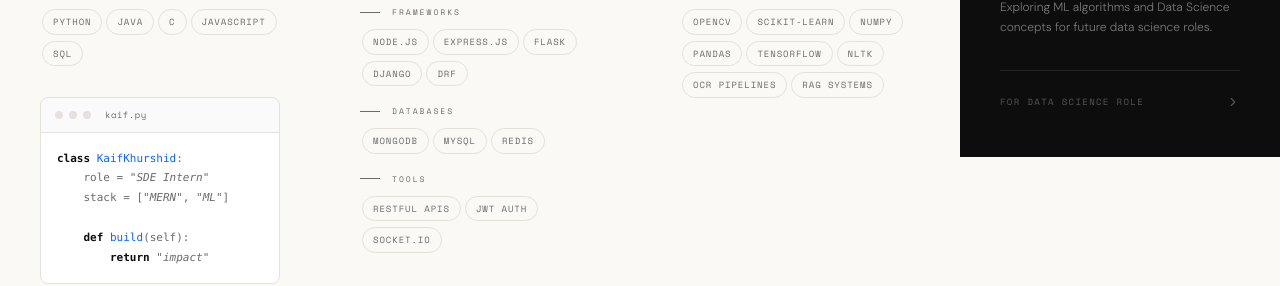
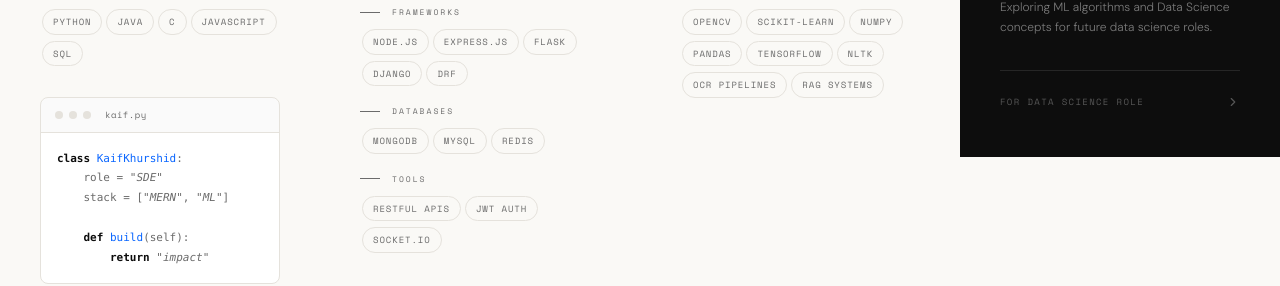
Before and after one commit to Kaifkhurshid7/my-resume, a React (Vite) app in the folder my-resume/: page / in a window 1280 px wide. Shown: the part 1353-1639 px from the top of the page. Built offline with nearby package versions, Linux system fonts and the light colour scheme.

Commit message:
added info

```diff
--- a/my-resume/src/components/sections/TechStack.jsx
+++ b/my-resume/src/components/sections/TechStack.jsx
@@ -37,7 +37,7 @@
     <pre className="tech-code-body">
       <code>
         <span className="code-keyword">class</span> <span className="code-fn">KaifKhurshid</span>:
-        {'\n'}    role = <span className="code-str">"SDE Intern"</span>
+        {'\n'}    role = <span className="code-str">"SDE"</span>
         {'\n'}    stack = [<span className="code-str">"MERN"</span>, <span className="code-str">"ML"</span>]
         {'\n'}
         {'\n'}    <span className="code-keyword">def</span> <span className="code-fn">build</span>(self):
```
